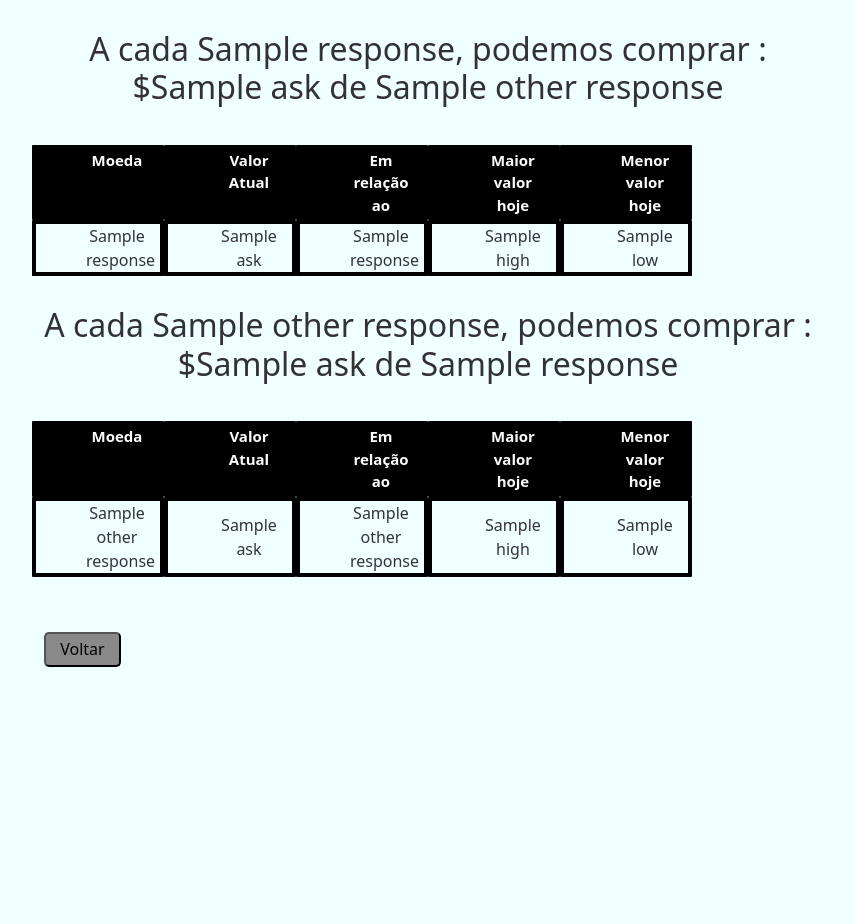
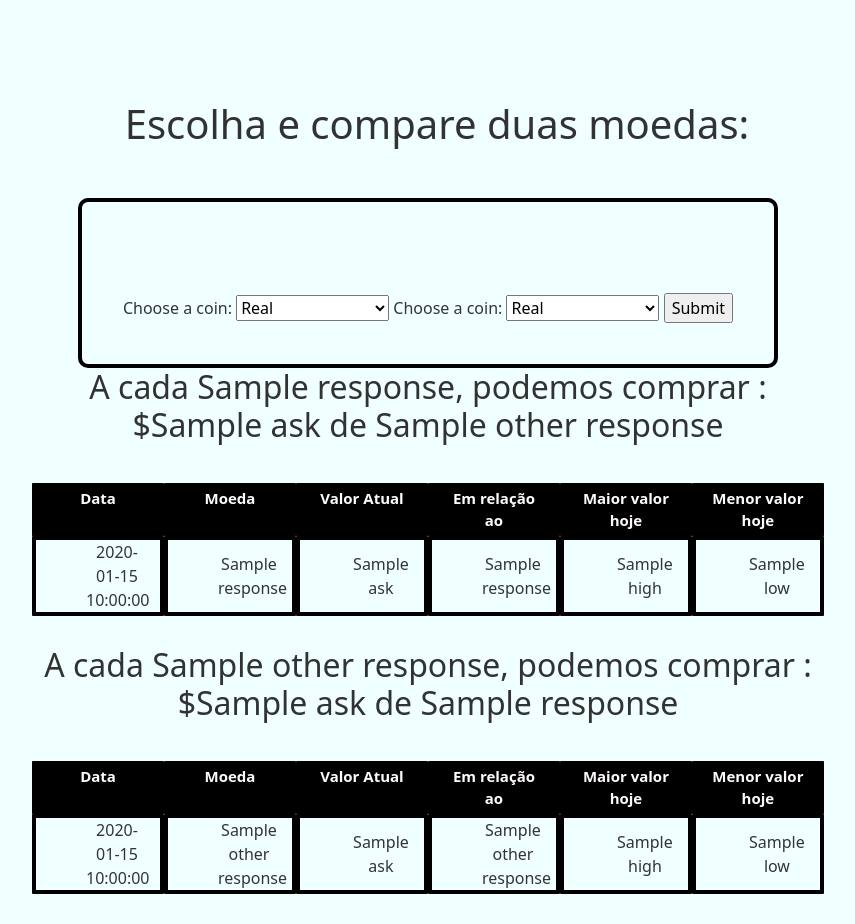
Before and after one commit to MarcianoPazinatto/CoinProject, a FastAPI app: template src/templates/basicform.html in a window 1280 px wide. Shown: the part 56-980 px from the top of the page, without its empty margins (212-1067 px from the left). Before the commit the page ends 723 px from the top, so only its background shows below. Run offline with FastAPI, Linux system fonts and the light colour scheme; the template is opened without the code that fills it: most values are stand-ins (such as "Sample title", 1, 10 or a date in 2020); some libraries are stand-ins or nearby versions.

Commit message:
updating project

```diff
--- a/src/controller/coin_action.py
+++ b/src/controller/coin_action.py
@@ -1,3 +1,5 @@
+from datetime import datetime
+
 import requests
 
 
@@ -21,8 +23,11 @@ def get_coins(coin_one, coin_two):
     other_response = requests.get(f'https://economia.awesomeapi.com.br/last/{coins[1]}-{coins[0]}')
     other_response = other_response.json()
     response = response.json()
+    today = datetime.today().strftime('%d/%m/%Y')
+    print(response.values)
     for i in response.values():
         data = dict()
+        data['date'] = today
         data['ask'] = i.get('ask')
         name = i.get('name').split('/')
         data['current_name'] = name[0]
@@ -32,6 +37,7 @@ def get_coins(coin_one, coin_two):
     print(data)
     for i in other_response.values():
         other_data = dict()
+        other_data['date'] = today
         other_data['ask'] = i.get('ask')
         name = i.get('name').split('/')
         other_data['current_name'] = name[0]
--- a/src/static/src/css/base.css
+++ b/src/static/src/css/base.css
@@ -39,7 +39,7 @@ h1, h2, h3, h4, h5, h6 {
 }
 
 .col-2{
-    padding-left:50px;
+
     color: #fffafa;
     background: #000000;
     font-size: 15px;
@@ -99,10 +99,10 @@ h1, h2, h3, h4, h5, h6 {
     padding-bottom:30px;
 }
 
-#resposta{
- padding-bottom:30px;
+#respostas{
+ padding-top:30px;
+ padding-bottom:50px;
+ padding-left: min(10px);
+ padding-left: max(100px);
+
 }
-
-.container{
-     padding-top:30px;
-}
--- a/src/templates/basicform.html
+++ b/src/templates/basicform.html
@@ -8,6 +8,44 @@
     <meta charset="UTF-8">
 </head>
 <body>
+    <div>
+        <div id="titulo">
+        <h1>Escolha e compare duas moedas:</h1>
+        <form id="selecao" method="post" action="/comparator">
+            <div id="select_coin">
+                <label for="coins_one">Choose a coin:</label>
+                <select name="coins_one" id="coins_one">
+                        <option value="BRL">Real</option>
+                        <option value="USD">Dolar</option>
+                        <option value="EUR">Euro</option>
+                        <option value="ARS">Peso Argentino</option>
+                        <option value="GBP">Libra Esterlina</option>
+                        <option value="JPY">Iene Japonês</option>
+                        <option value="CHF">Franco Suíço</option>
+                        <option value="AUD">Dólar Australiano</option>
+                </select>
+
+                <label for="coins_two">Choose a coin:</label>
+                <select name="coins_two" id="coins_two">
+                    <option value="BRL">Real</option>
+                    <option value="USD">Dolar</option>
+                    <option value="EUR">Euro</option>
+                    <option value="ARS">Peso Argentino</option>
+                    <option value="GBP">Libra Esterlina</option>
+                    <option value="JPY">Iene Japonês</option>
+                    <option value="CHF">Franco Suíço</option>
+                    <option value="AUD">Dólar Australiano</option>
+                </select>
+
+                <input type="submit" name="submit"/>
+
+            </div>
+        </form>
+    </div>
+
+
+
+
     <div id="resposta">
 
         <div class="container">
@@ -15,8 +53,9 @@
         <h2><span> A cada {{ response.current_name }}, podemos comprar : ${{ response.ask }} de {{ other_response.current_name }}</span></h2>
 
         </div>
-            <div class="container1">
+
                   <div class="row">
+                    <div class="col-2 col-sm-2">Data</div>
                     <div class="col-2 col-sm-2">Moeda</div>
                     <div class="col-2 col-sm-2">Valor Atual</div>
                     <div class="col-2 col-sm-2">Em relação ao</div>
@@ -24,8 +63,9 @@
                     <div class="col-2 col-sm-2">Menor valor hoje</div>
 
                     <!-- Force next columns to break to new line at md breakpoint and up -->
-                    <div class="w-100 d-none d-md-block"></div>
+                    <div class="w-100"></div>
 
+                    <div class="col-3 col-sm-2">{{ response.date }}</div>
                     <div class="col-3 col-sm-2">{{ response.current_name }}</div>
                     <div class="col-3 col-sm-2">{{ response.ask }}</div>
                     <div class="col-3 col-sm-2">{{ response.compare_name }}</div>
@@ -35,9 +75,10 @@
             </div>
 
             <h2><span> A cada {{ other_response.current_name }}, podemos comprar : ${{ other_response.ask }} de {{ response.current_name }}</span></h2>
-            </div>
-            <div class="container2">
+
+
                   <div class="row">
+                    <div class="col-2 col-sm-2">Data</div>
                     <div class="col-2 col-sm-2">Moeda</div>
                     <div class="col-2 col-sm-2">Valor Atual</div>
                     <div class="col-2 col-sm-2">Em relação ao</div>
@@ -45,20 +86,22 @@
                     <div class="col-2 col-sm-2">Menor valor hoje</div>
 
                     <!-- Force next columns to break to new line at md breakpoint and up -->
-                    <div class="w-100 d-none d-md-block"></div>
+                    <div class="w-200"></div>
 
+                    <div class="col-3 col-sm-2">{{ other_response.date }}</div>
                     <div class="col-3 col-sm-2">{{ other_response.current_name }}</div>
                     <div class="col-3 col-sm-2">{{ other_response.ask }}</div>
                     <div class="col-3 col-sm-2">{{ other_response.compare_name }}</div>
                     <div class="col-3 col-sm-2">{{ other_response.high }}</div>
                     <div class="col-3 col-sm-2">{{ other_response.low }}</div>
 
+                  </div>
             </div>
-            <a href="/coin_comparator"><button id="button-voltar"  >Voltar</button></a>
-        </div>
+
+
+
 
     </div>
 
-
 </body>
 {% endblock %}'
--- a/src/view/view.py
+++ b/src/view/view.py
@@ -22,6 +22,8 @@ async def root(request: Request, coins_one: str = Form(...), coins_two: str = Fo
     print(coins_one)
     print(coins_two)
     response = get_coins(coins_one, coins_two)
+    print(response[0])
+    print(response[1])
     return templates.TemplateResponse("basicform.html", {"request": request,
                                                          "response": response[0],
                                                          "other_response": response[1]})
```
Also changed, not shown: src/templates/coin_comparator.html (+8 -0 lines).
